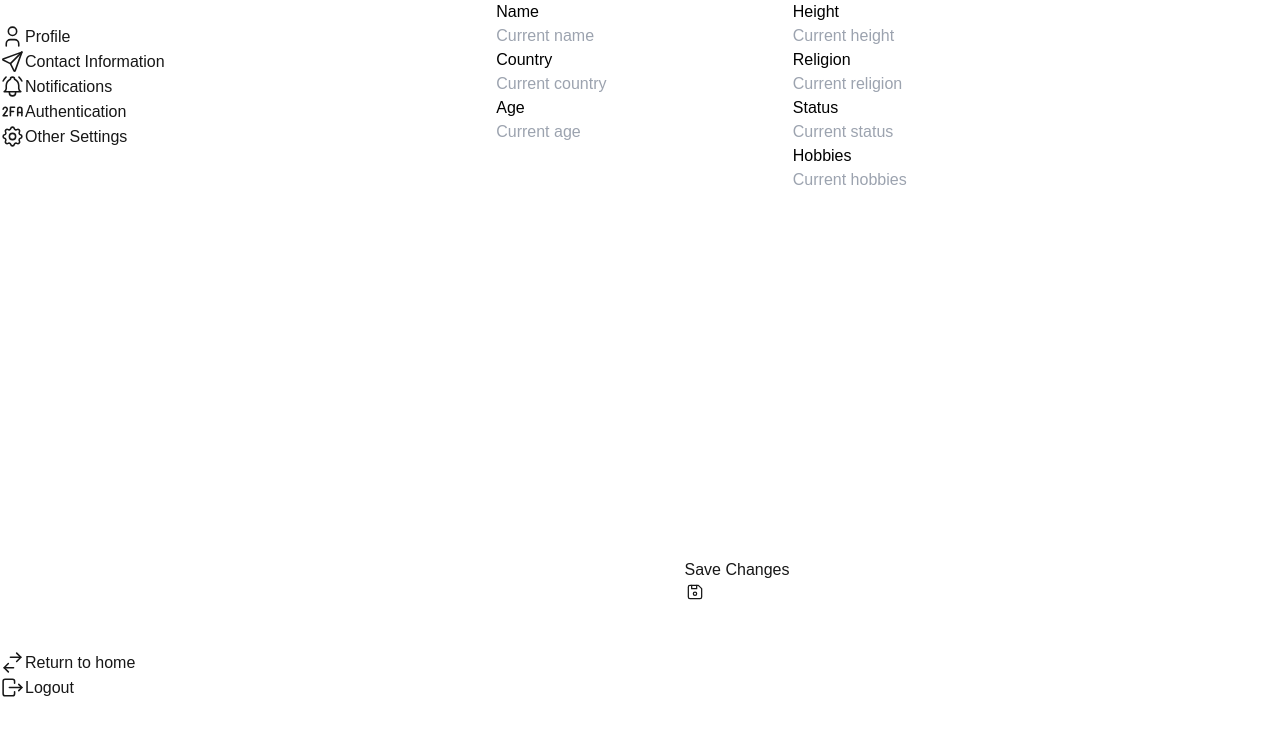
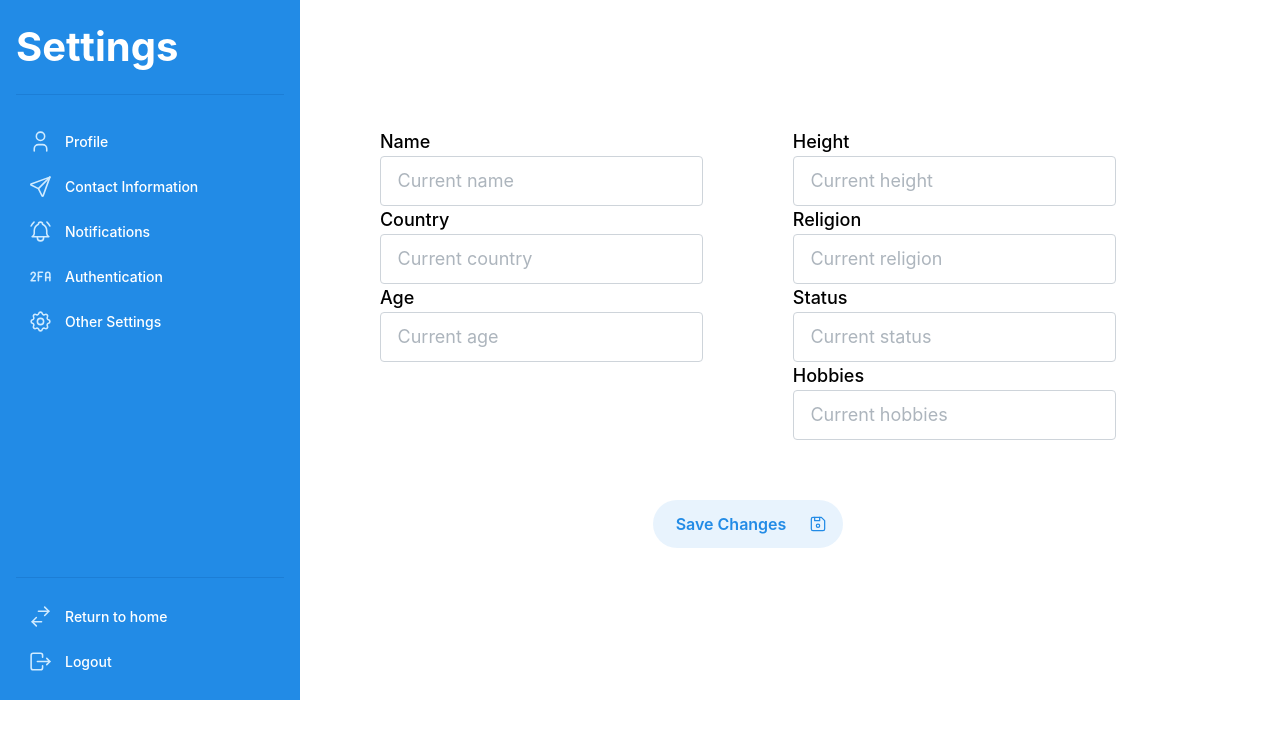
Before and after one commit to BruinDating/bruindating, a Next.js app: page /setting in a window 1280 px wide. Shown: the top 738 px of the page. Built offline with nearby package versions, Linux system fonts and the light colour scheme.

Commit message:
fixed styling

```diff
--- a/src/components/setting/ButtonSave.tsx
+++ b/src/components/setting/ButtonSave.tsx
@@ -1,6 +1,9 @@
 import { IconCheck, IconDeviceFloppy } from '@tabler/icons-react';
 import { Button, Tooltip } from '@mantine/core';
 import { useClipboard } from '@mantine/hooks';
+import '@mantine/core/styles/global.css';
+import '@mantine/core/styles.css';
+
 
 type ButtonCopyProps = {
     hand: () => void; // Function with no arguments and no return value
--- a/src/components/setting/NavBarSimpleColored.tsx
+++ b/src/components/setting/NavBarSimpleColored.tsx
@@ -10,8 +10,10 @@ import {
   IconSwitchHorizontal,
 } from '@tabler/icons-react';
 import { Group, TextInput, Switch, MantineProvider} from '@mantine/core';
+import { ButtonCopy } from './ButtonSave'
+import '@mantine/core/styles/global.css';
+import '@mantine/core/styles.css';
 import classes from './NavbarSimpleColored.module.css';
-import { ButtonCopy } from './ButtonSave'
 
 
 
@@ -193,7 +195,7 @@ export function NavbarSimpleColored() {
         <nav className={classes.navbar}>
           <div className={classes.navbarMain}>
             <Group className={classes.header} justify="space-between">
-              <h1 className={classes.textWhite}>Settings</h1>
+              <h1 className={classes.setHedder}>Settings</h1>
             </Group>
             {links}
           </div>
@@ -210,7 +212,7 @@ export function NavbarSimpleColored() {
             </a>
           </div>
         </nav>
-        <h1>{pageCont}</h1>
+        <div>{pageCont}</div>
       </div>
     </MantineProvider>
   );
--- a/src/components/setting/NavbarSimpleColored.module.css
+++ b/src/components/setting/NavbarSimpleColored.module.css
@@ -75,6 +75,7 @@
 
 .column2{
   /* column-count: 2; */
+  margin-top: 10%;
   display: flex;
   height: 500px;
   column-gap: 10%;
@@ -98,9 +99,11 @@
 
 }
 
-  .textWhite{
+.setHedder{
   /* background-color: white; */
   color: white;
+  font-weight: bold;
+  font-size: 40px;
   /* position: absolute; */
 }
 
```
Lines whose indentation alone changed are shown as unchanged.
